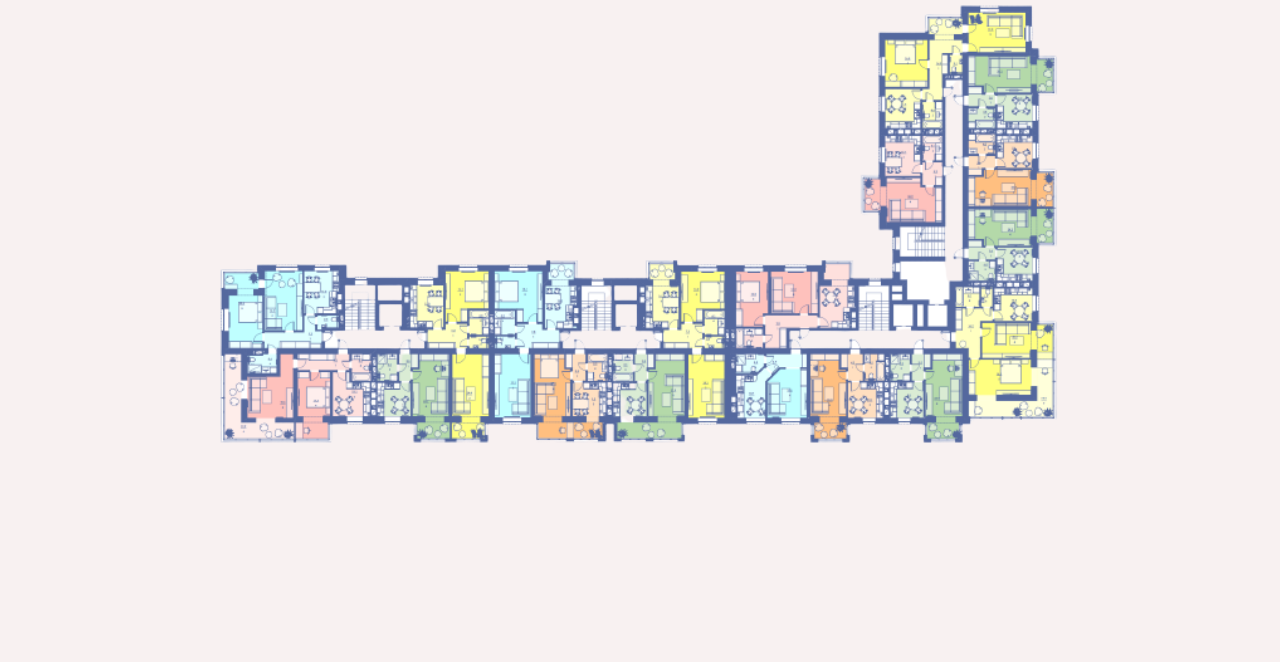
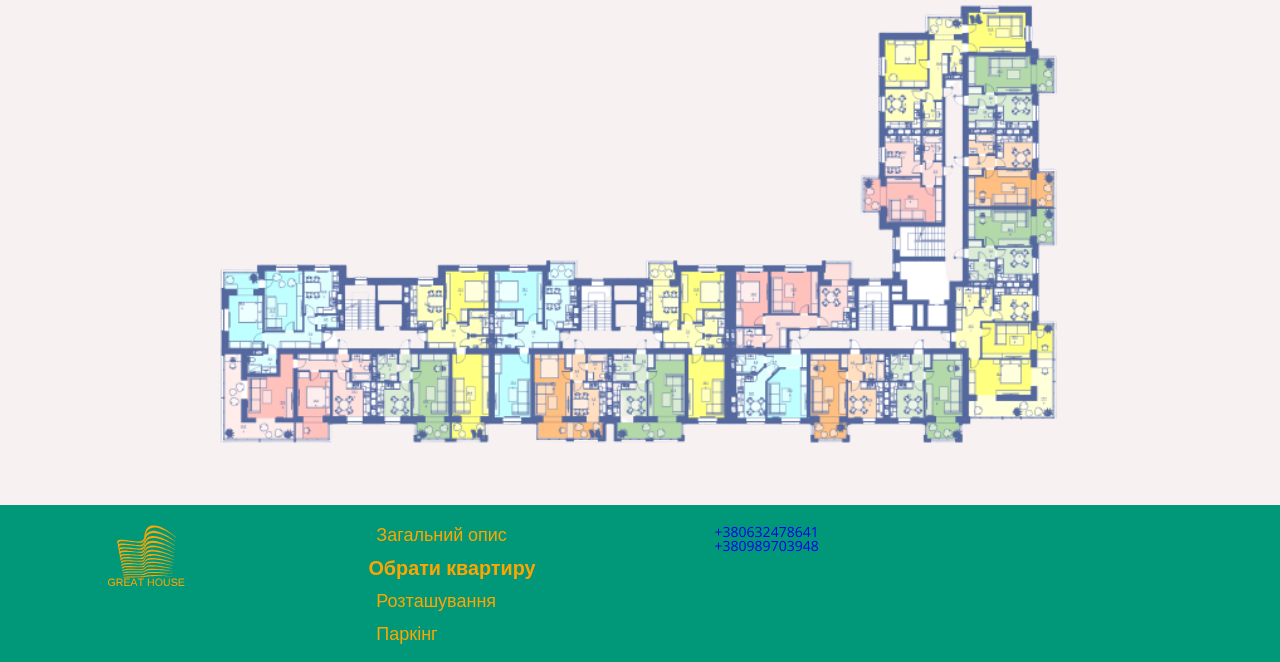
Before and after one commit to Sashahjggggv/Great-House, a PHP site: page /choose/apartment/index.html in a window 1280 px wide. Shown: the part 2575-3237 px from the top of the page. Before the commit the page ends 3018 px from the top, so only its background shows below. Run offline with PHP 8.4, Linux system fonts and the light colour scheme; some libraries are stand-ins or nearby versions.

Commit message:
add footer

```diff
--- a/choose/apartment/index.html
+++ b/choose/apartment/index.html
@@ -260,6 +260,23 @@
     <div class="footer__gallery"></div>
     <div class="footer__container container">
       <div class="footer__info">
+        <img src="../../img/logo.svg" alt="Great House" class="footer__logo">
+        <div class="footer__links">
+          <a href="../../" class="footer__link">Загальний опис</a>
+          <a href="../" class="footer__link active">Обрати квартиру</a>
+          <a href="../../location" class="footer__link">Розташування</a>
+          <a href="../../parking" class="footer__link">Паркінг</a>
+        </div>
+        <div class="footer__contacts">
+          <a href="tel:+380632478641" class="footer__phone-link">+380632478641</a>
+          <a href="tel:+380989703948" class="footer__phone-link">+380989703948</a>
+        </div>
+        <div class="footer__form">
+          <input type="text" class="footer__input">
+          <input type="text" class="footer__input">
+          <input type="tel" class="footer__input">
+          <button class="footer__btn"></button>
+        </div>
       </div>
     </div>
   </footer>
--- a/css/apartment.css
+++ b/css/apartment.css
@@ -202,7 +202,7 @@
 }
 
 .round {
-  margin-top: 50px;
+  margin: 50px 0;
 }
 .round__container {
   display: flex;
--- a/css/main.css
+++ b/css/main.css
@@ -598,6 +417,51 @@ body * {
   display: block;
 }
 
+.footer {
+  background: #009879;
+}
+.footer__container {
+  padding-top: 20px;
+  padding-bottom: 20px;
+}
+.footer__info {
+  display: flex;
+  justify-content: space-between;
+  align-items: start;
+}
+.footer__links {
+  display: flex;
+  flex-direction: column;
+}
+.footer__link {
+  position: relative;
+  color: #FFA500;
+  font-weight: 500;
+  font-size: 18px;
+  margin-bottom: 15px;
+  cursor: pointer;
+  -webkit-user-select: none;
+     -moz-user-select: none;
+          user-select: none;
+}
+.footer__link:hover, .footer__link:focus {
+  transform: scale(1.1);
+}
+.footer__link.active {
+  transform: scale(1.1);
+  font-weight: 700;
+}
+.footer__link:last-child {
+  margin: 0;
+}
+.footer__contacts {
+  display: flex;
+  flex-direction: column;
+}
+.footer__form {
+  display: flex;
+  flex-direction: column;
+}
 @media (max-width: 1100px) {
   .container {
     padding-left: 10px;
--- a/scss/apartment.scss
+++ b/scss/apartment.scss
@@ -218,7 +218,7 @@
 }
 
 .round {
-  margin-top: 50px;
+  margin: 50px 0;
 
   &__container {
     display: flex;
--- a/scss/main.scss
+++ b/scss/main.scss
@@ -196,16 +196,6 @@ body {
       display: none;
     }
   }
-
-  &::before {
-    content: "";
-    position: absolute;
-    inset: -5px; /* control the spread */
-    transform: translate(10px, 8px); /* control the offsets */
-    z-index: -1; /* place the element behind */
-    background: /* your gradient here */;
-    filter: blur(10px); /* control the blur */
-  }
 }
 
 .contacts {
@@ -381,7 +371,65 @@ body {
   }
 }
 
-.footer
+.footer {
+  background: #009879;
+
+  &__gallery {}
+
+  &__container {
+    padding-top: 20px;
+    padding-bottom: 20px;
+  }
+
+  &__info {
+    display: flex;
+    justify-content: space-between;
+    align-items: start;
+  }
+
+  &__logo {}
+
+  &__links {
+    display: flex;
+    flex-direction: column;
+  }
+
+  &__link {
+    position: relative;
+    color: #FFA500;
+    font-weight: 500;
+    font-size: 18px;
+    margin-bottom: 15px;
+    cursor: pointer;
+    user-select: none;
+    &:hover, &:focus {
+      transform: scale(1.1);
+    }
+    &.active {
+      transform: scale(1.1);
+      font-weight: 700;
+    }
+    &:last-child {
+      margin: 0;
+    }
+  }
+
+  &__contacts {
+    display: flex;
+    flex-direction: column;
+  }
+
+  &__phone-link {}
+
+  &__form {
+    display: flex;
+    flex-direction: column;
+  }
+
+  &__input {}
+
+  &__btn {}
+}
 
 @media (max-width: 1100px) {
   .container {
```
Also changed, not shown: other parts of css/main.css (+0 -181 lines).
